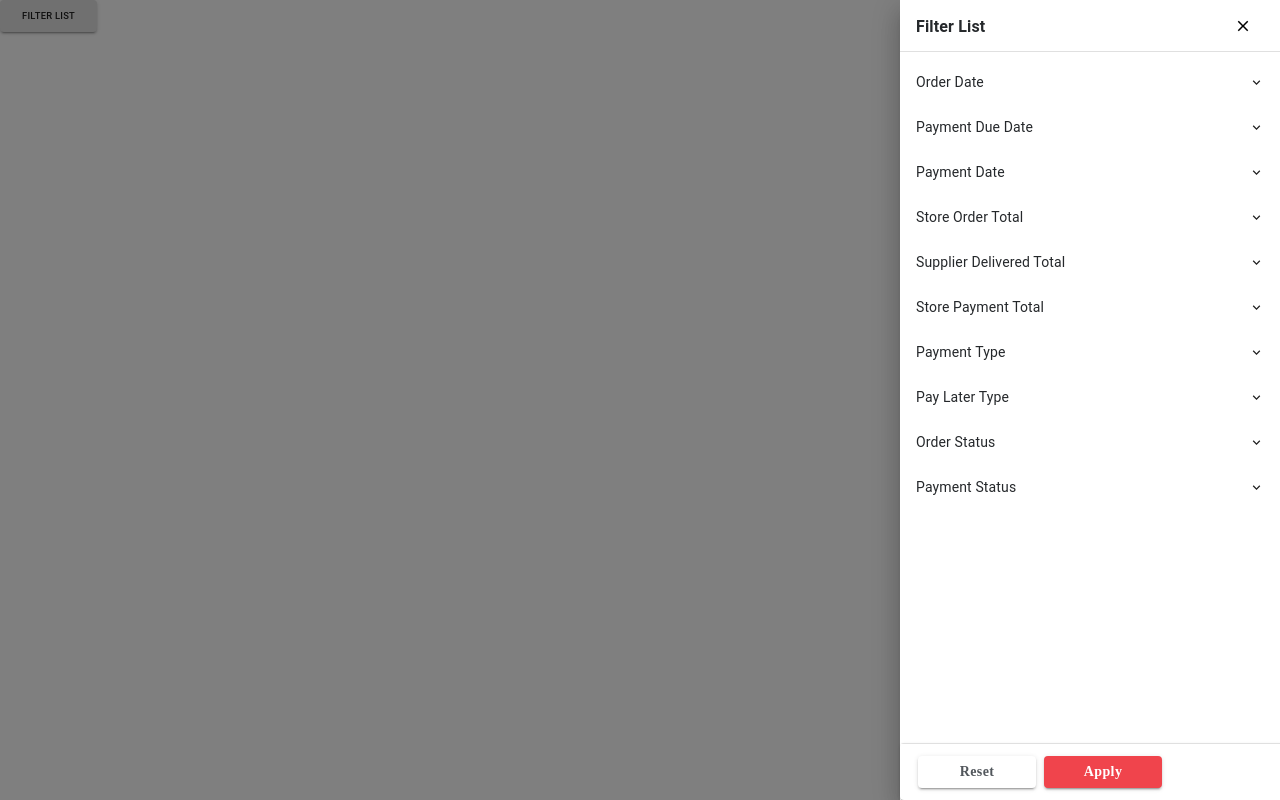
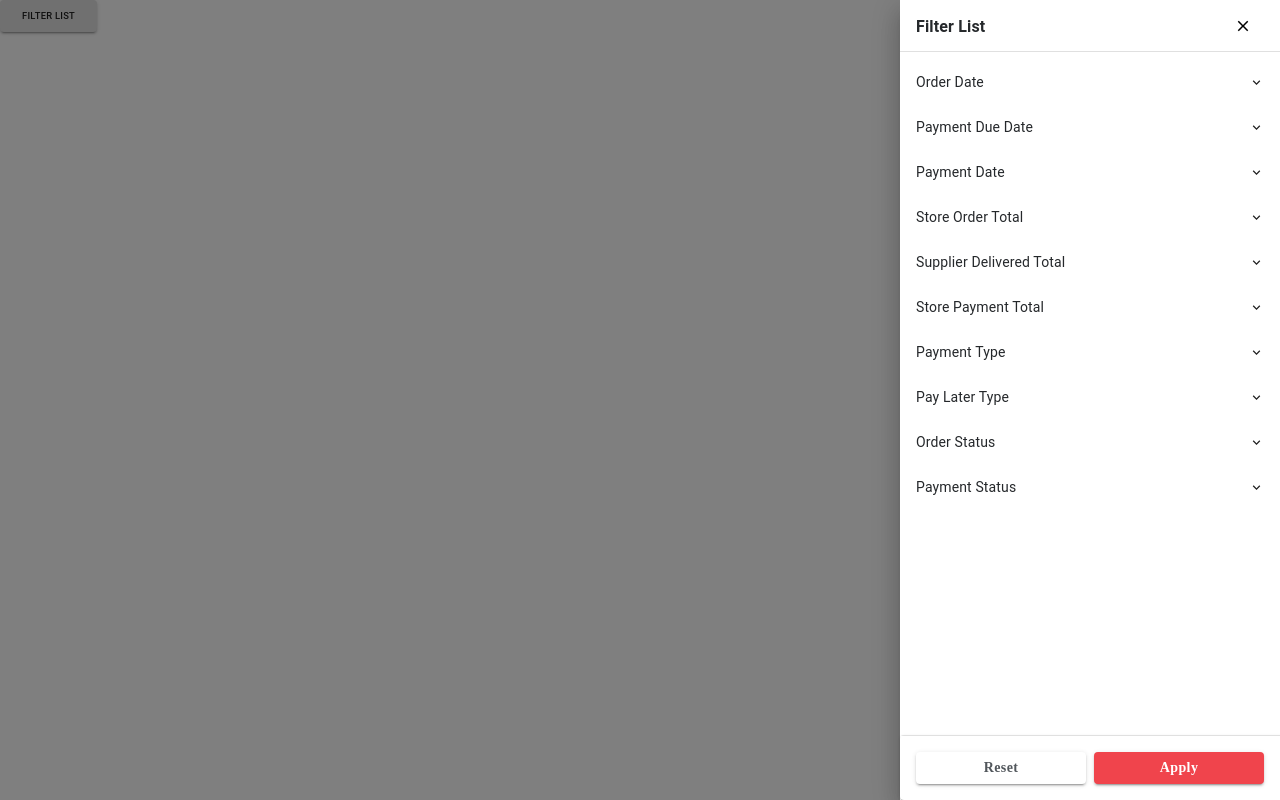
Before and after one commit to haifahrul/mf-filter-panel, a React (Create React App) app: page / in a window 1280 px wide. Built offline with nearby package versions, Linux system fonts and the light colour scheme; a web font is replaced by a local one.

Commit message:
Fix width dynamic footer button

```diff
--- a/src/components/FilterPanel/FilterPanel.tsx
+++ b/src/components/FilterPanel/FilterPanel.tsx
@@ -35,6 +35,7 @@ const FilterPanel: React.FC<IFilterPanelProps> = (props: IFilterPanelProps) => {
     const [state, setState] = React.useState<{[key: string]: any}>(); // main state
     const [stateReady, setStateReady] = useState(false);
     const [widthPanel, setWidthPanel] = useState(280)
+    const [widthButton, setWidthButton] = useState(118)
 
     // initial state
     useEffect(() => {
@@ -89,7 +90,8 @@ const FilterPanel: React.FC<IFilterPanelProps> = (props: IFilterPanelProps) => {
         setDefaultState({ ...initStates });
 
         if (props?.width) {
-            setWidthPanel(props?.width)
+            setWidthPanel(props.width);
+            setWidthButton(props.width - 162);
         }
 
         // eslint-disable-next-line react-hooks/exhaustive-deps
@@ -245,11 +247,25 @@ const FilterPanel: React.FC<IFilterPanelProps> = (props: IFilterPanelProps) => {
 
             <Card className={classes.footer}>
                 <Divider />
-                <CardActions className={classes.footerActions}>
-                    <Button type='reset' variant='contained' size='medium' className={classes.resetButton} onClick={onClickReset}>
+                <CardActions className={classes.footerActions} style={{width: widthPanel}}>
+                    <Button
+                        type='reset'
+                        variant='contained'
+                        size='medium'
+                        className={classes.resetButton}
+                        onClick={onClickReset}
+                        style={{width: widthButton}}
+                    >
                         Reset
                     </Button>
-                    <Button type='submit' variant='contained' size='medium' className={classes.submitButton} onClick={onClickSubmit}>
+                    <Button
+                        type='submit'
+                        variant='contained'
+                        size='medium'
+                        className={classes.submitButton}
+                        onClick={onClickSubmit}
+                        style={{width: widthButton}}
+                    >
                         Apply
                     </Button>
                 </CardActions>
@@ -298,8 +314,7 @@ const useStyles = makeStyles((theme: Theme) => ({
     footerActions: {
         display: 'flex',
         justifyContent: 'center',
-        width: 280,
-        padding: 12
+        padding: 16
     },
     listItemText: {
         fontSize: 14,
@@ -313,9 +328,6 @@ const useStyles = makeStyles((theme: Theme) => ({
     },
     resetButton: {
         backgroundColor: theme.palette.background.paper,
-        width: 118,
-        minWidth: 118,
-        maxWidth: 118,
         height: 32,
         fontFamily: 'Muli',
         fontStyle: 'normal',
@@ -326,9 +338,6 @@ const useStyles = makeStyles((theme: Theme) => ({
     },
     submitButton: {
         'backgroundColor': '#F0444C',
-        'width': 118,
-        'minWidth': 118,
-        'maxWidth': 118,
         'height': 32,
         'fontFamily': 'Muli',
         'fontStyle': 'normal',
```
